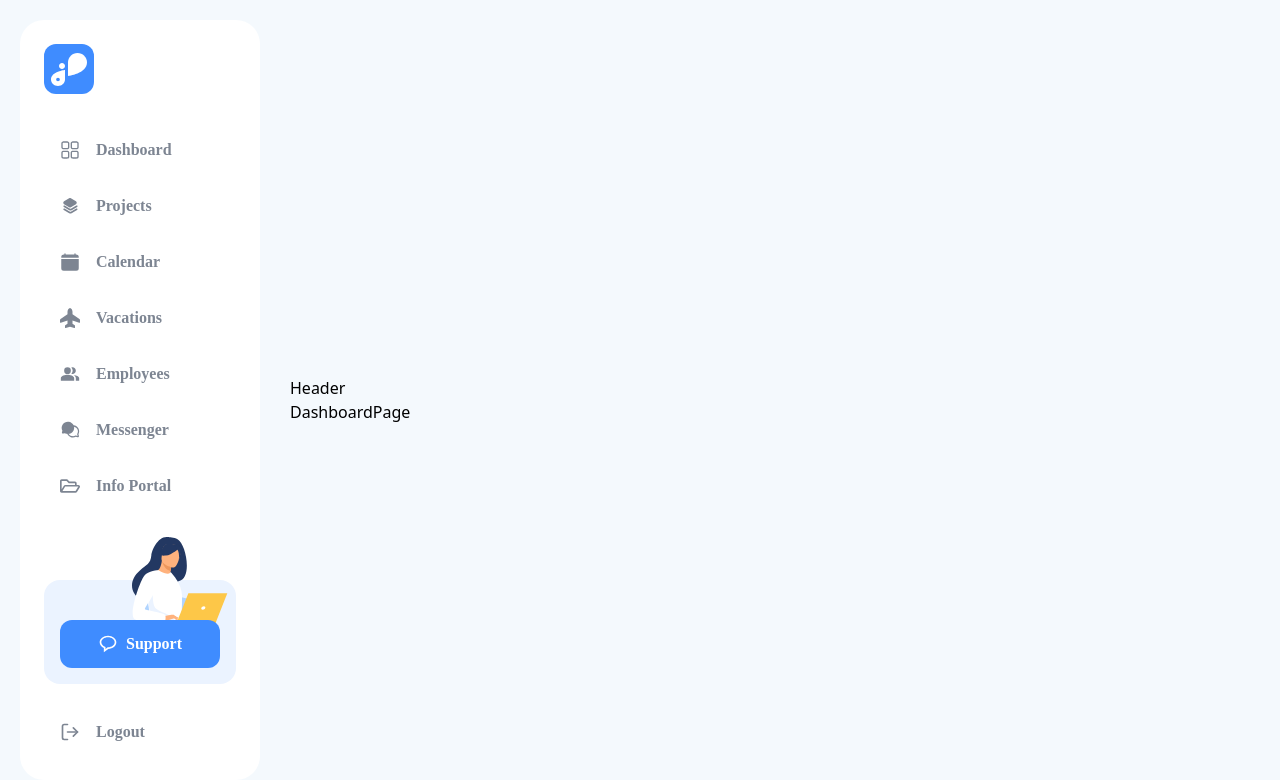
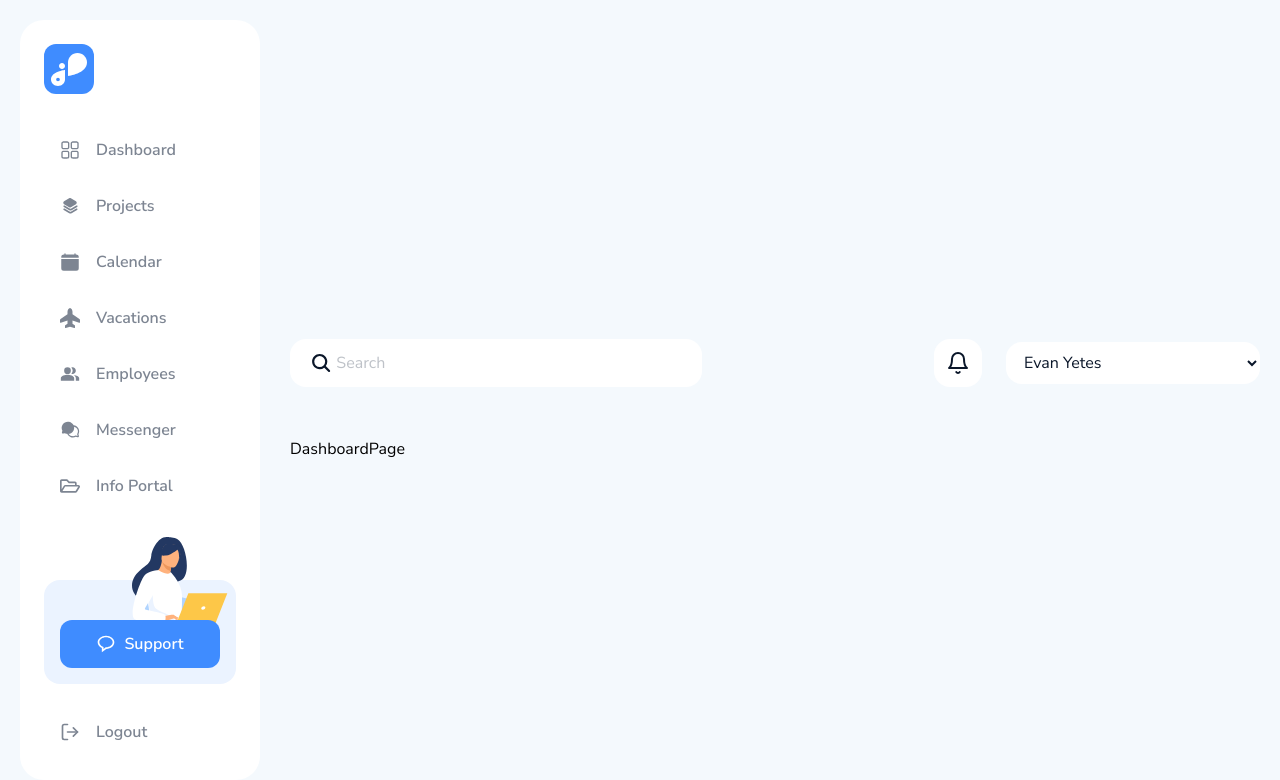
Before and after one commit to azamatjonabdullayev/CRM-Woorkroom-Front, a React (Vite) app: page / in a window 1280 px wide. Shown: the top 780 px of the page. Built offline with nearby package versions, Linux system fonts and the light colour scheme.

Commit message:
header - done!

```diff
--- a/src/components/Header.tsx
+++ b/src/components/Header.tsx
@@ -1,7 +1,45 @@
-import React from "react";
+import React, { type JSX } from "react";
+import avatar from "../assets/avaterPhoto.svg";
+import { IoSearch } from "react-icons/io5";
+import { FiBell } from "react-icons/fi";
 
-const Header: React.FC = () => {
-  return <div>Header</div>;
+const Header: React.FC = (): JSX.Element => {
+  return (
+    <header className="flex items-center justify-between ">
+      <div className="w-103 px-5 py-3 flex items-center gap-1 rounded-2xl bg-white">
+        <IoSearch className="size-6 text-[#0A1629]" />
+        <input
+          className="text-[#7D8592] text-base outline-none font-[Nunito] block w-full"
+          type="text"
+          name="searchPlace"
+          placeholder="Search"
+        />
+      </div>
+
+      <div className="flex items-center gap-6">
+        <button className="bg-white rounded-2xl p-3">
+          <FiBell className="size-6 cursor-pointer text-[#0A1629] " />
+        </button>
+
+        <select
+          className="bg-white rounded-2xl px-3.5 py-[9px] text-[#0A1629]"
+          name="example"
+        >
+          <option
+            className="flex items-center justify-center"
+            value="option1"
+            selected
+          >
+            <span className="font-extrabold text-base">Evan Yetes</span>
+          </option>
+
+          <option value="2">
+            <span>Select-ni tog'ri qila olmadim!</span>
+          </option>
+        </select>
+      </div>
+    </header>
+  );
 };
 
 export default Header;
--- a/src/components/Sidebar.tsx
+++ b/src/components/Sidebar.tsx
@@ -16,7 +16,7 @@ const Sidebar: React.FC = () => {
     <aside className="h-full max-w-60 w-full bg-white rounded-3xl flex flex-col p-6 font-[Nunito]">
       {/* Logo */}
       <div className="mb-8">
-        <Link to={"login"} className="w-full cursor-pointer block">
+        <Link to={"/"} className="w-full cursor-pointer block">
           <img src="/logo.svg" alt="logo" className="w-[50px] h-[50px]" />
         </Link>
       </div>
--- a/src/index.css
+++ b/src/index.css
@@ -1,2 +1,6 @@
 @import url("https://fonts.googleapis.com/css2?family=Nunito+Sans:wght@100;200;300;400;500;600;800;900&display=swap");
 @import "tailwindcss";
+
+* {
+  font-family: "Nunito Sans";
+}
--- a/src/layouts/Rootlayout.tsx
+++ b/src/layouts/Rootlayout.tsx
@@ -7,7 +7,7 @@ const Rootlayout: React.FC = () => {
   return (
     <div className="flex p-5 gap-[30px] items-center h-screen bg-[#f4f9fd] ">
       <Sidebar />
-      <div className="">
+      <div className="flex-1 flex flex-col gap-[50px]">
         <Header />
         <main>
           <Outlet />
--- a/src/routes/index.tsx
+++ b/src/routes/index.tsx
@@ -18,6 +18,10 @@ export const AllRoutes = createBrowserRouter([
             index: true,
             element: <DashboardPage />,
           },
+          {
+            path: "projects",
+            element: <h1>These are projeeeeeects</h1>,
+          },
         ],
       },
 
```
Also changed, not shown: src/assets/avaterPhoto.svg (added).
